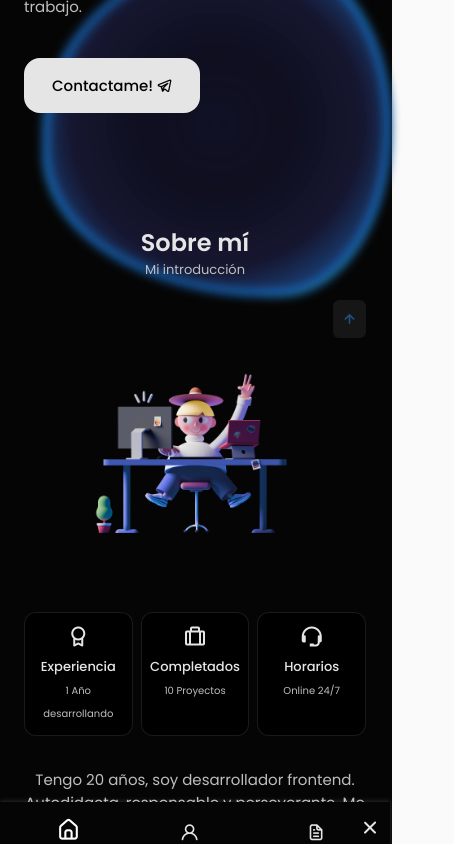
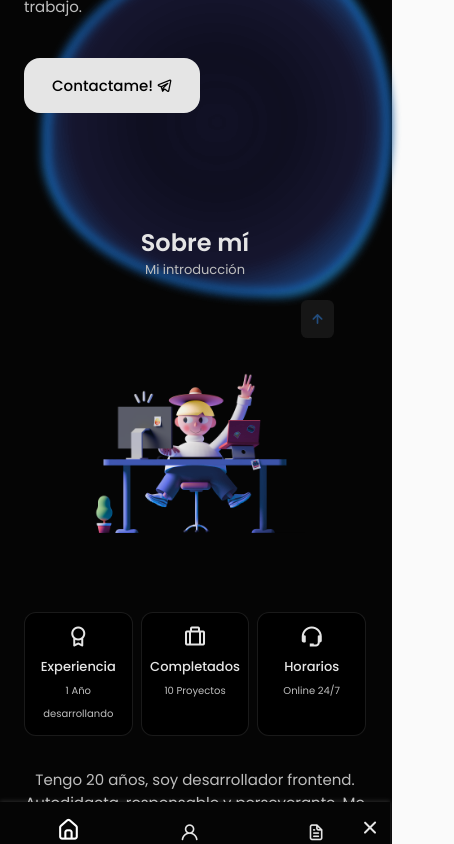
Before and after one commit to Damsh-bit/damsh, a React (Create React App) app: page / in a window 390 px wide. Shown: the part 675-1519 px from the top of the page, 454 px wide, since content can reach past the window. Built offline with nearby package versions, Linux system fonts and the light colour scheme.

Commit message:
se agregan cambios al scrollbar

```diff
--- a/src/components/scrollup/scrollup.css
+++ b/src/components/scrollup/scrollup.css
@@ -28,7 +28,7 @@
 
 @media screen and (max-width: 990px) {
     .scrollup{
-        right: 1.5rem;
+        right: 3.5rem;
         padding: 0.25rem 0.4rem;
     }
 
@@ -38,9 +38,9 @@
   }
 
 
-  @media screen and (max-width: 350px) {
+  @media screen and (max-width: 370px) {
     .scrollup{
-        right: 1rem;
+        right: 1.5rem;
         padding: 0.25rem 0.4rem;
     }
 
```
